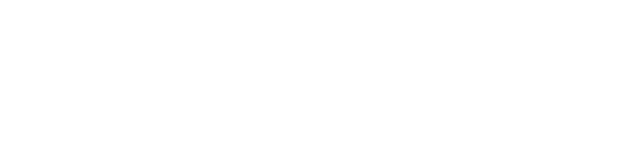
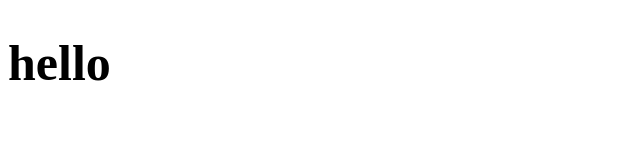
Before and after one commit to tralwdwd/tralwdwd.github.io, a plain HTML site: page index.html in a window 1280 px wide. Shown: the whole page, without its empty margins (0-640 px from the left). Drawn offline with Linux system fonts and the light colour scheme.

Commit message:
Update index.html

```diff
--- a/index.html
+++ b/index.html
@@ -1,6 +1,6 @@
 <!DOCTYPE html>
 <html>
 <body>
-<h1 style="font-size: 50px">
+<h1 style="font-size: 50px">hello</h1>
 </body>
 </html>
```
